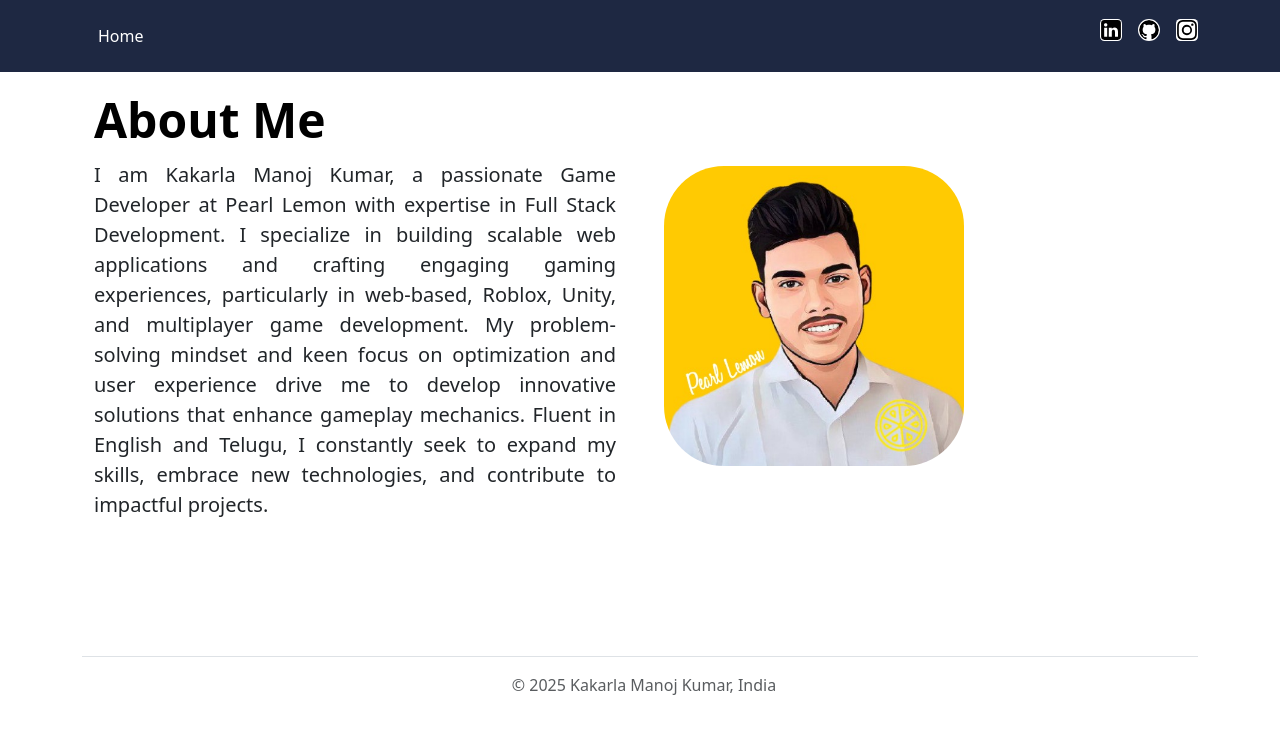
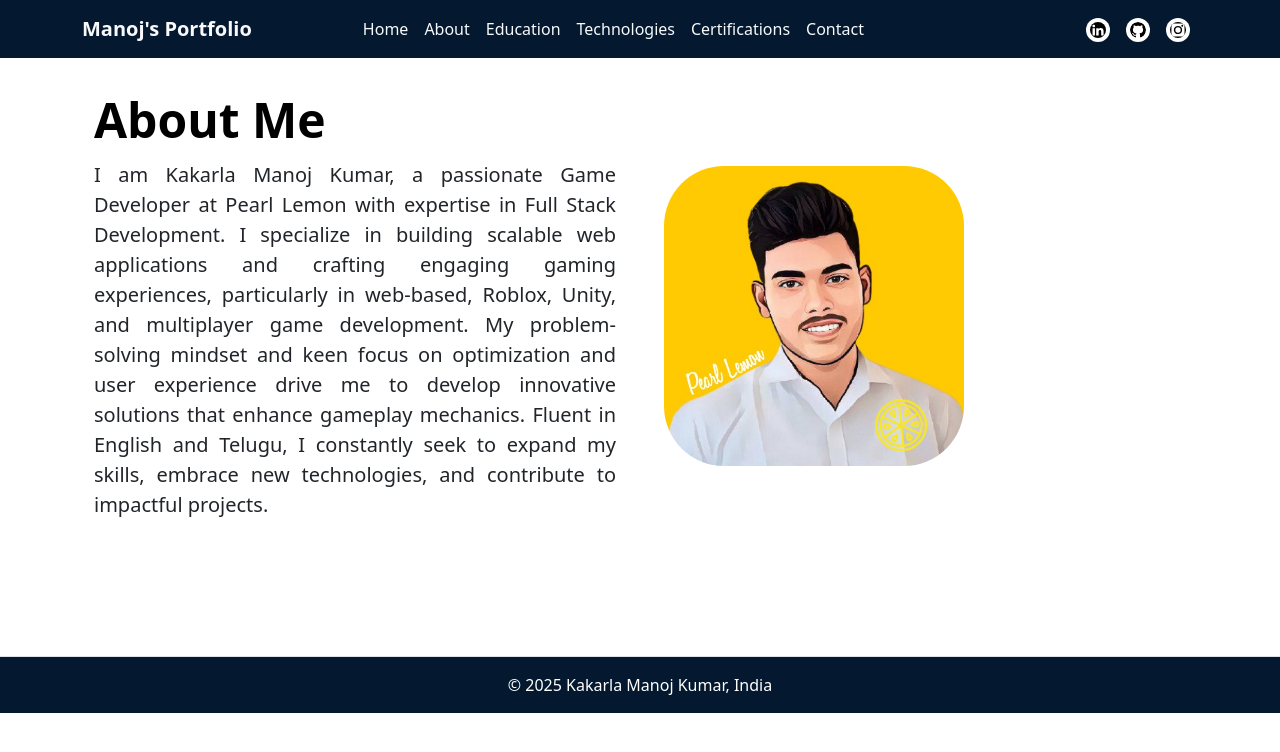
Before and after one commit to Kakarla-Manoj-Kumar/Kakarla-Manoj-Kumar-Portfolio, a plain HTML site: page About.html in a window 1280 px wide. Drawn offline with nearby package versions, Linux system fonts and the light colour scheme.

Commit message:
Update About.html

```diff
--- a/About.html
+++ b/About.html
@@ -9,21 +9,42 @@
 
 </head>
 <body>
-    <section id="header7" class="header7" style="position: fixed;  top: 0; width: 100%; z-index: 1000;">
-
+  <section id="header" class="header animate__animated animate__fadeInDown" style="position: fixed; top: 0; width: 100%; z-index: 1000; background-color: #04192f;">
     <div class="container">
-            <header class="d-flex justify-content-between py-3">
-              <ul class="nav nav-pills">
-                <li class="nav-item"><a href="index.html" class="nav-link " aria-current="page">Home</a></li>
+      <nav class="navbar navbar-expand-lg navbar-dark">
+        <span class="navbar-brand fw-bold text-light me-auto">Manoj's Portfolio</span>
+        <button class="navbar-toggler" type="button" data-bs-toggle="collapse" data-bs-target="#navbarNav" aria-controls="navbarNav" aria-expanded="false" aria-label="Toggle navigation">
+          <span class="navbar-toggler-icon"></span>
+        </button>
+        <div class="collapse navbar-collapse" id="navbarNav">
+          <ul class="navbar-nav justify-content-center mx-auto">
+            <li class="nav-item"><a href="index.html" class="nav-link text-light">Home</a></li>
+            <li class="nav-item"><a href="About.html" class="nav-link text-light active">About</a></li>
+            <li class="nav-item"><a href="Educations.html" class="nav-link text-light">Education</a></li>
+            <li class="nav-item"><a href="Tech.html" class="nav-link text-light">Technologies</a></li>
+            <li class="nav-item"><a href="Certifications.html" class="nav-link text-light">Certifications</a></li>
+            <li class="nav-item"><a href="contact.html" class="nav-link text-light">Contact</a></li>
           </ul>
-              <ul class="nav nav-pills">
-                <li class="ms-3"><a class="text-body-secondary" href="https://www.linkedin.com/in/kakarla-manoj-kumar-550064204?utm_source=share&utm_campaign=share_via&utm_content=profile&utm_medium=android_app"><img src="ASSETS/linkedin.svg" alt="linkedin" style="height: 22px; background-color: white; padding: 5%; border-radius: 20%;"></a></li>
-                <li class="ms-3"><a class="text-body-secondary" href="https://github.com/Kakarla-Manoj-Kumar"><img src="ASSETS/github.svg" alt=" GitHub" style="height: 22px; background-color: white; padding: 5%;border-radius: 50%;"></a></li>
-                <li class="ms-3"><a class="text-body-secondary" href="https://www.instagram.com/its_manoj8481/"><img src="ASSETS/instagram.svg" alt="instagram" style="height: 22px; background-color: white; padding: 5%; border-radius: 20%;"></a></li>
+          <ul class="navbar-nav ms-auto">
+            <li class="nav-item">
+              <a class="nav-link" href="https://www.linkedin.com/in/kakarla-manoj-kumar-550064204">
+                <img src="ASSETS/linkedin.svg" alt="linkedin" style="height: 24px; padding: 4px; border-radius: 50%; background-color: #ffffff;">
+              </a>
+            </li>
+            <li class="nav-item">
+              <a class="nav-link" href="https://github.com/Kakarla-Manoj-Kumar">
+                <img src="ASSETS/github.svg" alt="GitHub" style="height: 24px; padding: 4px; border-radius: 50%; background-color: #ffffff;">
+              </a>
+            </li>
+            <li class="nav-item">
+              <a class="nav-link" href="https://www.instagram.com/its_manoj8481/">
+                <img src="ASSETS/instagram.svg" alt="instagram" style="height: 24px; padding: 4px; border-radius: 50%; background-color: #ffffff;">
+              </a>
+            </li>
           </ul>
-            </header>
         </div>
-
+      </nav>
+    </div>
   </section>
     <section>
         <div class="container col-xxl-8 px-4 py-5">
@@ -38,14 +59,10 @@
             </div>
           </div>
     </section>
-    <section id="footer">
-      <div class="container">
+    <section id="footer" class="mt-auto" style="background-color: #04192f; color: white; width: 100%; max-width: 1510px; margin: 0 auto;">
+      <div >
         <footer class="d-flex flex-wrap justify-content-center align-items-center py-3 my-4 border-top">
-
-              <a href="/" class="mb-3 me-2 mb-md-0 text-body-secondary text-decoration-none lh-1">
-              </a>
-              <span class="mb-3 mb-md-0 text-body-secondary">© 2025 Kakarla Manoj Kumar, India</span>
-
+            <span class="mb-3 mb-md-0">© 2025 Kakarla Manoj Kumar, India</span>
         </footer>
       </div>
     </section>
```
Lines whose indentation alone changed are shown as unchanged.
